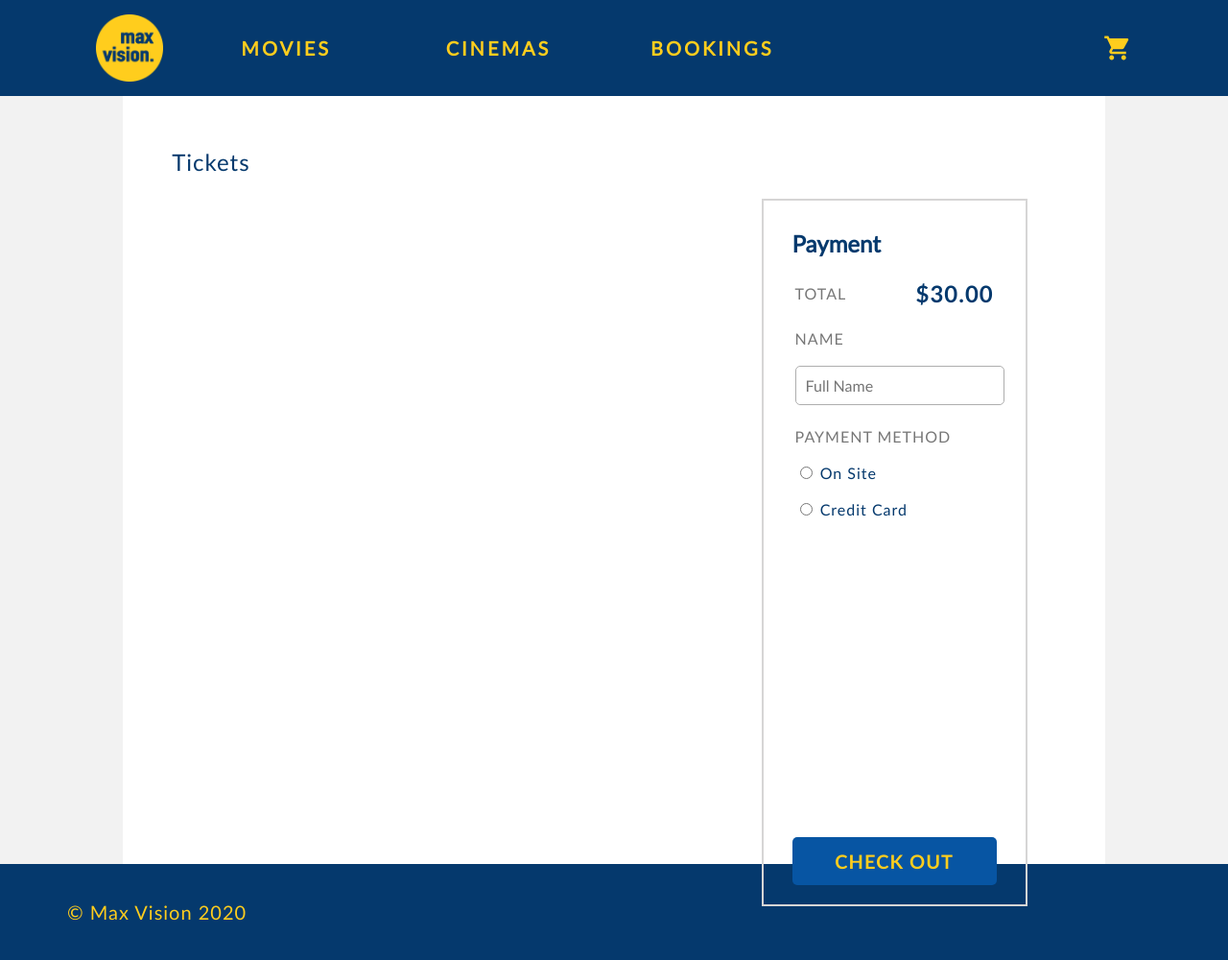
After one commit to hanssantoso22/ee4717-cinema, a PHP site: page /booking_cart/booking_cart.php in a window 1280 px wide. The commit adds this page. Shown: the whole page at 96% size. Run offline with PHP 8.4, Linux system fonts and the light colour scheme.

Commit message:
basic-layout

```diff
--- /dev/null
+++ b/booking_cart/booking_cart.css
@@ -0,0 +1,9 @@
+#payment-summary-card {
+    border: 2px solid #D6D5D5;
+    margin-right: 30px;
+    margin-bottom: 30px;
+    padding: 10px 30px 20px 30px;
+}
+td {
+    padding-bottom: 20px;
+}
--- /dev/null
+++ b/booking_cart/booking_cart.js
@@ -0,0 +1,8 @@
+var credit_card = document.getElementById("credit-card")
+var radio = document.getElementsByName("payment")
+radio[0].addEventListener ("click", function () {
+    credit_card.style.visibility = "hidden";
+})
+radio[1].addEventListener ("click", function () {
+    credit_card.style.visibility = "visible";
+})
--- /dev/null
+++ b/booking_cart/booking_cart.php
@@ -0,0 +1,94 @@
+<!DOCTYPE html>
+<html>
+   <head>
+       <title>
+           Cine 23 - Booking Cart
+       </title>
+       <link rel="stylesheet" href="../css/main.css">
+       <link rel="stylesheet" href="booking_cart.css">
+   </head>
+   <body>
+       <div id="main-header">
+           <div class="row">
+               <div class="col-2"><a href="../index.php" ><img class="cinema-name" src="../assets/common/logo2.png"></a></div>
+               <div class="col-2"><a class="tab" href="../index.php">MOVIES</a></div>
+               <div class="col-2"><a class="tab" href="../cinemas/cinemas.php">CINEMAS</a></div>
+               <div class="col-2"><a class="tab" href="../bookings/bookings.php">BOOKINGS</a></div>
+               <div class="col-2"></div>
+               <div class="col-2"><a class="cart" href="booking_cart.php">shopping_cart</a></div>
+           </div>
+       </div>
+       <div id="main-body">
+            <div id="content-box">
+                <div>
+                    <p class="page-title">Tickets</p>
+                </div>
+                <div class="row">
+                    <div class="col-8">
+                        <div class="row">
+
+                        </div>
+                    </div>
+                    <div class="col-4">
+                        <div id="payment-summary-card">
+                            <h2>Payment</h2>
+                            <table class="font-16 grey-5" style="width: 100%;">
+                                <tr>
+                                    <td>TOTAL</td>
+                                    <td class="right bold blue-7 font-24">$30.00</td>
+                                </tr>
+                                <tr>
+                                    <td colspan="2">
+                                        NAME <br><br>
+                                        <input type="text" placeholder="Full Name" name="fname" style="width: 95%;">
+                                    </td>
+                                </tr>
+                                <tr>
+                                    <td colspan="2">
+                                        PAYMENT METHOD<br><br>
+                                        <input type="radio" name="payment" value="On Site"><span class="blue-7"> On Site</span><br><br>
+                                        <input type="radio" name="payment" value="Credit Card"><span class="blue-7"> Credit Card</span>
+                                    </td>
+                                </tr>
+                            </table>
+                            <div id="credit-card" style="visibility: hidden;">
+                                <table class="font-16 grey-5" style="width: 100%;">
+                                    <tr>
+                                        <td colspan="2">
+                                            Name on card <br><br>
+                                            <input type="text" placeholder="Name" name="cardname" style="width: 95%;">
+                                        </td>
+                                    </tr>
+                                    <tr>
+                                        <td colspan="2">
+                                            Card number <br><br>
+                                            <input type="text" placeholder="XXXX-XXXX-XXXX-XXXX" name="cardnumber" style="width: 95%;">
+                                        </td>
+                                    </tr>
+                                    <tr>
+                                        <td>
+                                            Expiry date <br><br>
+                                            <input type="date" name="expirydate">
+                                        </td>
+                                        <td >
+                                            CVV <br><br>
+                                            <input type="password" name="cvv" style="width: 40px;">
+                                        </td>
+                                    </tr>
+                                </table>
+                            </div>
+                            <input type="submit" value="CHECK OUT" style="height:50px; font-size: 20px; width: 100%">
+                        </div>
+
+                    </div>
+
+                </div>
+            </div>
+       </div>
+       <div id="main-footer">
+           <p>&#169; Max Vision 2020</p>
+       </div>
+       <script src="../js/header.js"></script>
+       <script src="booking_cart.js"></script>
+   </body>
+</html>
--- a/css/main.css
+++ b/css/main.css
@@ -1,3 +1,6 @@
+/* GLOBAL CSS */
+
+
 @font-face {
     font-family: 'MaterialIcons-Regular';
     font-style: normal;
@@ -13,7 +16,10 @@
     font-style: normal;
     src: url(../assets/fonts/lato.bold.ttf)
 }
-.main-header {
+
+/* HEADER STYLING */
+
+#main-header {
     height: 100px;
     background-color: #05396D;
     width: 100%;
@@ -26,11 +32,15 @@ body {
     margin: 0px;
     font-family: 'lato.regular', Geneva;
 }
-.main-header a:link,
-.main-header a:visited,
-.main-header a:active {
+#main-header a:link,
+#main-header a:visited,
+#main-header a:active {
     text-decoration: none;
     color: #FFCD1D;
+}
+#main-header .active {
+    background-color: #FFCD1D;
+    color: #05396D !important;
 }
 .tab {
     color: #FFCD1D;
@@ -56,7 +66,7 @@ body {
 }
 .content {
     width: 80%;
-    margin: auto
+    margin: auto;
 }
 .cinema-name {
     width: 70px;
@@ -65,14 +75,14 @@ body {
     float: left;
 }
 
-.main-header input {
+#main-header input {
     padding: 10px;
     border-radius: 5px;
 }
-.main-header input:focus {
+#main-header input:focus {
     outline-color: #FFCD1D;
 }
-.main-header button {
+#main-header button {
     background-color: #FFCD1D;
     color: #05396D;
     padding: 10px;
@@ -86,3 +96,207 @@ body {
     line-height: 100px;
     margin-right: 100px;
 }
+
+/* MAIN CONTENT LAYOUT */
+
+#main-body {
+    width: 80%;
+    background-color: white;
+    margin-left: auto;
+    margin-right: auto;
+    height: 100%;
+}
+html, body {
+    height: 100%;
+}
+.page-title {
+    font-size: 24px;
+    letter-spacing: 1px;
+    color: #05396D;
+}
+#content-box {
+    width: 90%;
+    margin: auto;
+    padding-top: 30px;
+}
+
+/* FOOTER STYLING */
+
+#main-footer {
+    background-color: #05396D;
+    height: 100px;
+    color: #FFCD1D;
+    vertical-align: middle;
+    line-height: 100px;
+    letter-spacing: 1px;
+    font-size: 20px;
+    padding-left: 70px;
+}
+#main-footer p {
+    margin-top: 0px !important;
+}
+
+/* FLEX COLUMNS */
+
+.row {
+    display:flex;
+    flex-wrap:wrap;
+}
+.col-1 {
+    flex:0 0 8.333333%;
+    max-width:8.333333%
+}
+.col-2 {
+    flex:0 0 16.666667%;
+    max-width:16.666667%
+}
+.col-3 {
+    flex:0 0 25%;
+    max-width:25%;
+    margin: 0px;
+}
+.col-4 {
+    flex:0 0 33.333333%;
+    max-width:33.333333%
+}
+.col-5 {
+    flex:0 0 41.666667%;
+    max-width:41.666667%
+}
+.col-6 {
+    flex:0 0 50%;
+    max-width:50%
+}
+.col-7 {
+    flex:0 0 58.333333%;
+    max-width:58.333333%
+}
+.col-8 {
+    flex:0 0 66.666667%;
+    max-width:66.666667%
+}
+.col-9 {
+    flex:0 0 75%;
+    max-width:75%
+}
+.col-10 {
+    flex:0 0 83.333333%;
+    max-width:83.333333%
+}
+.col-11 {
+    flex:0 0 91.666667%;
+    max-width:91.666667%
+}
+.col-12 {
+    flex:0 0 100%;
+    max-width:100%
+}
+
+/* FONTS */
+
+.bold {
+    font-family: 'lato.bold';
+}
+.center {
+    text-align: center;
+}
+.right {
+    text-align: right;
+}
+.left {
+    text-align: left;
+}
+.font-30 {
+    font-size: 30px;
+}
+.font-24 {
+    font-size: 24px;
+}
+.font-20 {
+    font-size: 20px;
+    letter-spacing: 1px;
+}
+.font-16 {
+    font-size: 16px;
+    letter-spacing: 1px;
+}
+.font-13 {
+    font-size: 13px;
+}
+
+/* GREYS */
+
+.grey-1 {
+    color: #F2F2F2;
+}
+.grey-2 {
+    color: #D6D5D5;
+}
+.grey-3 {
+    color: #AEAEAE;
+}
+.grey-4 {
+    color: #929292;
+}
+.grey-5 {
+    color: #777777;
+}
+.grey-6 {
+    color: #5C5C5C;
+}
+.grey-7 {
+    color: #414141;
+}
+
+/* BLUES */
+
+.blue-7 {
+    color: #05396D;
+}
+.blue-6 {
+    color: #0755A3;
+}
+.blue-5 {
+    color: #0A72D9;
+}
+.blue-4 {
+    color: #5DAAF8;
+}
+
+/* HEADER TITLE */
+
+h1, h2, h3, h4, h5, h6 {
+    font-family: 'lato.regular';
+    color: #05396D;
+}
+
+/* INPUT FORM BODY */
+
+#main-body input {
+    padding: 10px;
+    border-radius: 5px;
+    border: 1px solid#AEAEAE;
+    font-family: 'lato.regular';
+    font-size: 16px;
+}
+#main-body input:focus {
+    outline-color: #0755A3;
+}
+#main-body input[type="button" i] .primary{
+    background-color: #0755A3;
+    color: #FFCD1D;
+    padding: 10px 30px;
+    border-radius: 5px;
+    border-width: 0px;
+    font-family: 'lato.bold';
+    letter-spacing: 1px;
+}
+#main-body input[type="submit" i] {
+    background-color: #0755A3;
+    color: #FFCD1D;
+    padding: 10px 30px;
+    border-radius: 5px;
+    border-width: 0px;
+    font-family: 'lato.bold';
+    letter-spacing: 1px;
+}
--- /dev/null
+++ b/js/header.js
@@ -0,0 +1,21 @@
+var header = document.getElementById("main-header");
+var active_tab = header.getElementsByClassName("tab active");
+active_tab = active_tab[0];
+var btns = header.getElementsByClassName("tab");
+console.log(btns);
+for (var i = 0; i < btns.length; i++) {
+  btns[i].addEventListener("click", function() {
+  var current = document.getElementsByClassName("active");
+  active_tab.className = active_tab.className.replace(" active","");
+  current[0].className = current[0].className.replace(" active", "");
+  this.className += " active";
+  });
+}
+
+var cart_button = header.getElementsByClassName("cart");
+cart_button = cart_button[0]
+
+cart_button.addEventListener ("click", function () {
+    var current = document.getElementsByClassName("active");
+    current[0].className = current[0].className.replace(" active", "");
+})
```
Also changed, not shown: bookings/bookings.php (added, +33 -0 lines), cinemas/cinemas.php (added, +33 -0 lines), css/common.css (added, +18 -0 lines), css/movies.css (added, +34 -0 lines), index.html (deleted, +0 -18 lines), index.php (added, +69 -0 lines), bookings/bookings.css (added), cinemas/cinemas.css (added).
